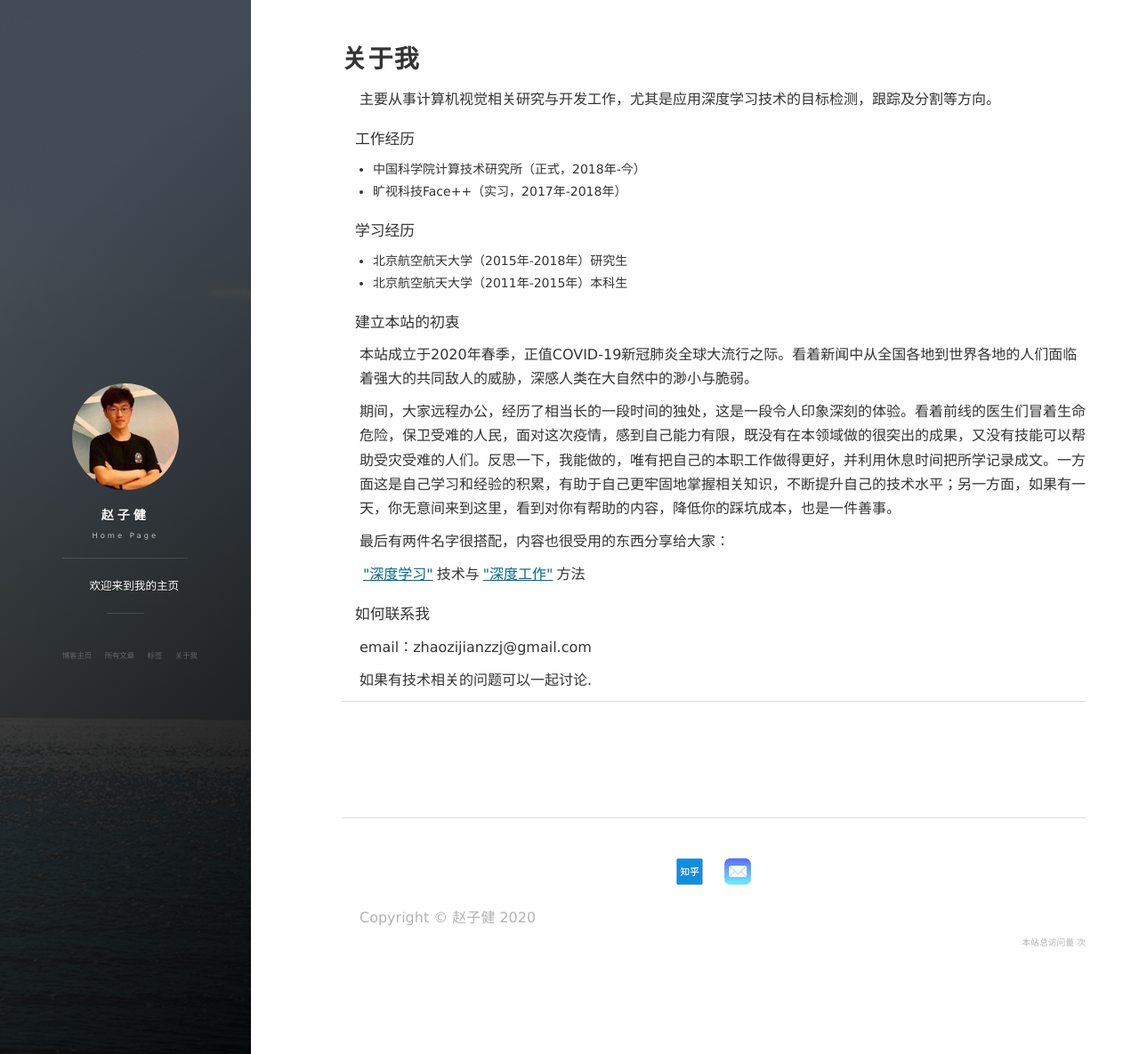
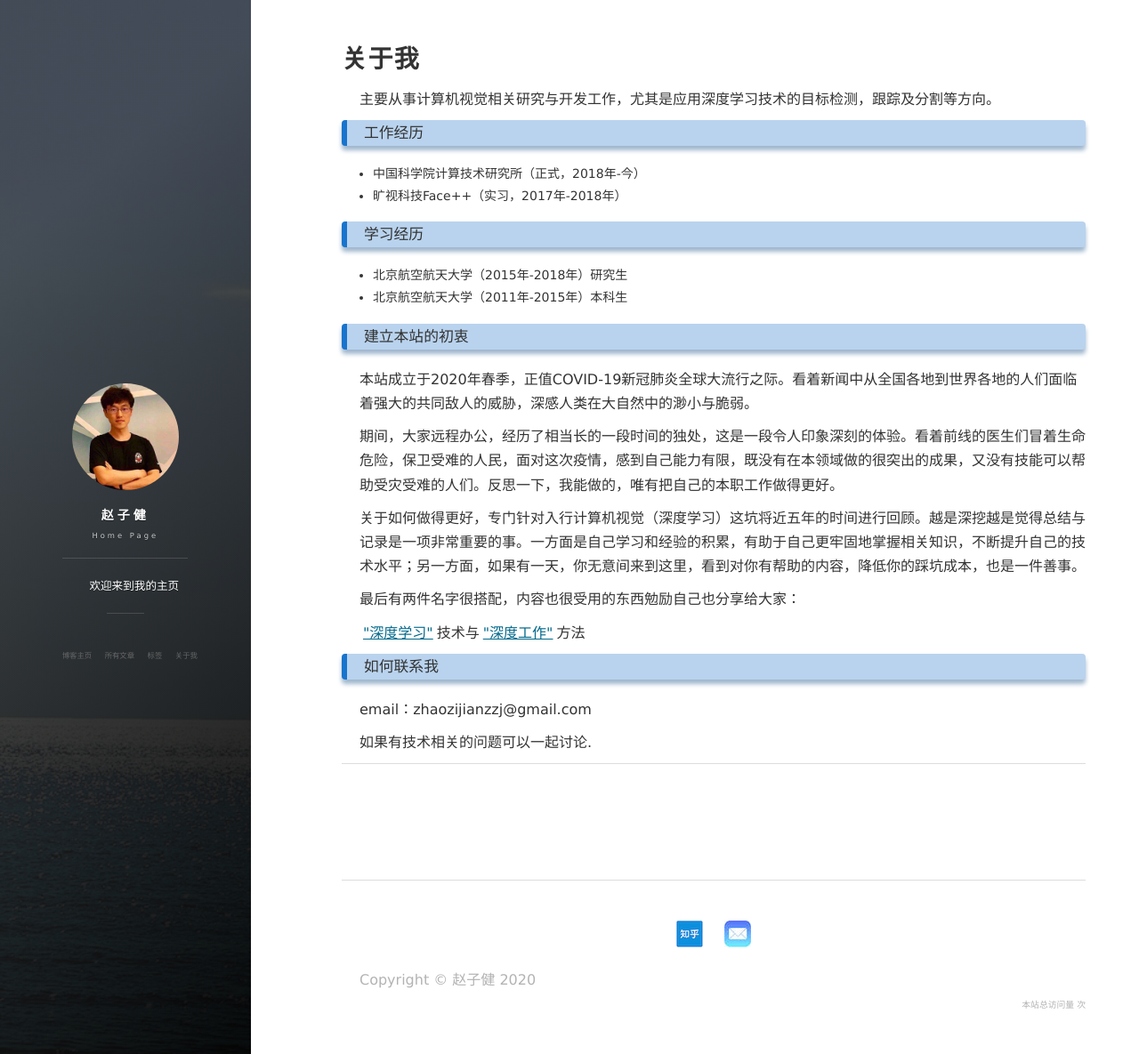
Before and after one commit to ZijianZhao1/zijianzhao1.github.io, a Jekyll site: the page built from about.md, in a window 1280 px wide and 1185 px high. Shown: the whole window at 89% size. Built offline with Jekyll 4.4.1, drawn with Linux system fonts in a browser that asks for light colours; nearby versions of some CDN libraries; comment, search, counter and statistics services are not loaded.

Commit message:
about me2

```diff
--- a/about.md
+++ b/about.md
@@ -5,24 +5,26 @@ title: 关于我
 
 主要从事计算机视觉相关研究与开发工作，尤其是应用深度学习技术的目标检测，跟踪及分割等方向。
 
-<h4> 工作经历 </h4>
+<h3> 工作经历 </h3>
 
 - 中国科学院计算技术研究所（正式，2018年-今）
 - 旷视科技Face++（实习，2017年-2018年）
 
-<h4> 学习经历 </h4>
+<h3> 学习经历 </h3>
 
 - 北京航空航天大学（2015年-2018年）研究生
 - 北京航空航天大学（2011年-2015年）本科生
 
 
-<h4> 建立本站的初衷 </h4>
+<h3> 建立本站的初衷 </h3>
 
 本站成立于2020年春季，正值COVID-19新冠肺炎全球大流行之际。看着新闻中从全国各地到世界各地的人们面临着强大的共同敌人的威胁，深感人类在大自然中的渺小与脆弱。
 
-期间，大家远程办公，经历了相当长的一段时间的独处，这是一段令人印象深刻的体验。看着前线的医生们冒着生命危险，保卫受难的人民，面对这次疫情，感到自己能力有限，既没有在本领域做的很突出的成果，又没有技能可以帮助受灾受难的人们。反思一下，我能做的，唯有把自己的本职工作做得更好，并利用休息时间把所学记录成文。一方面这是自己学习和经验的积累，有助于自己更牢固地掌握相关知识，不断提升自己的技术水平；另一方面，如果有一天，你无意间来到这里，看到对你有帮助的内容，降低你的踩坑成本，也是一件善事。
+期间，大家远程办公，经历了相当长的一段时间的独处，这是一段令人印象深刻的体验。看着前线的医生们冒着生命危险，保卫受难的人民，面对这次疫情，感到自己能力有限，既没有在本领域做的很突出的成果，又没有技能可以帮助受灾受难的人们。反思一下，我能做的，唯有把自己的本职工作做得更好。
 
-最后有两件名字很搭配，内容也很受用的东西分享给大家：
+关于如何做得更好，专门针对入行计算机视觉（深度学习）这坑将近五年的时间进行回顾。越是深挖越是觉得总结与记录是一项非常重要的事。一方面是自己学习和经验的积累，有助于自己更牢固地掌握相关知识，不断提升自己的技术水平；另一方面，如果有一天，你无意间来到这里，看到对你有帮助的内容，降低你的踩坑成本，也是一件善事。
+
+最后有两件名字很搭配，内容也很受用的东西勉励自己也分享给大家：
 
 <p>
 
@@ -32,7 +34,7 @@ title: 关于我
 
 
 
-<h4> 如何联系我 </h4>
+<h3> 如何联系我 </h3>
 
 <p>
 email：zhaozijianzzj@gmail.com
```
